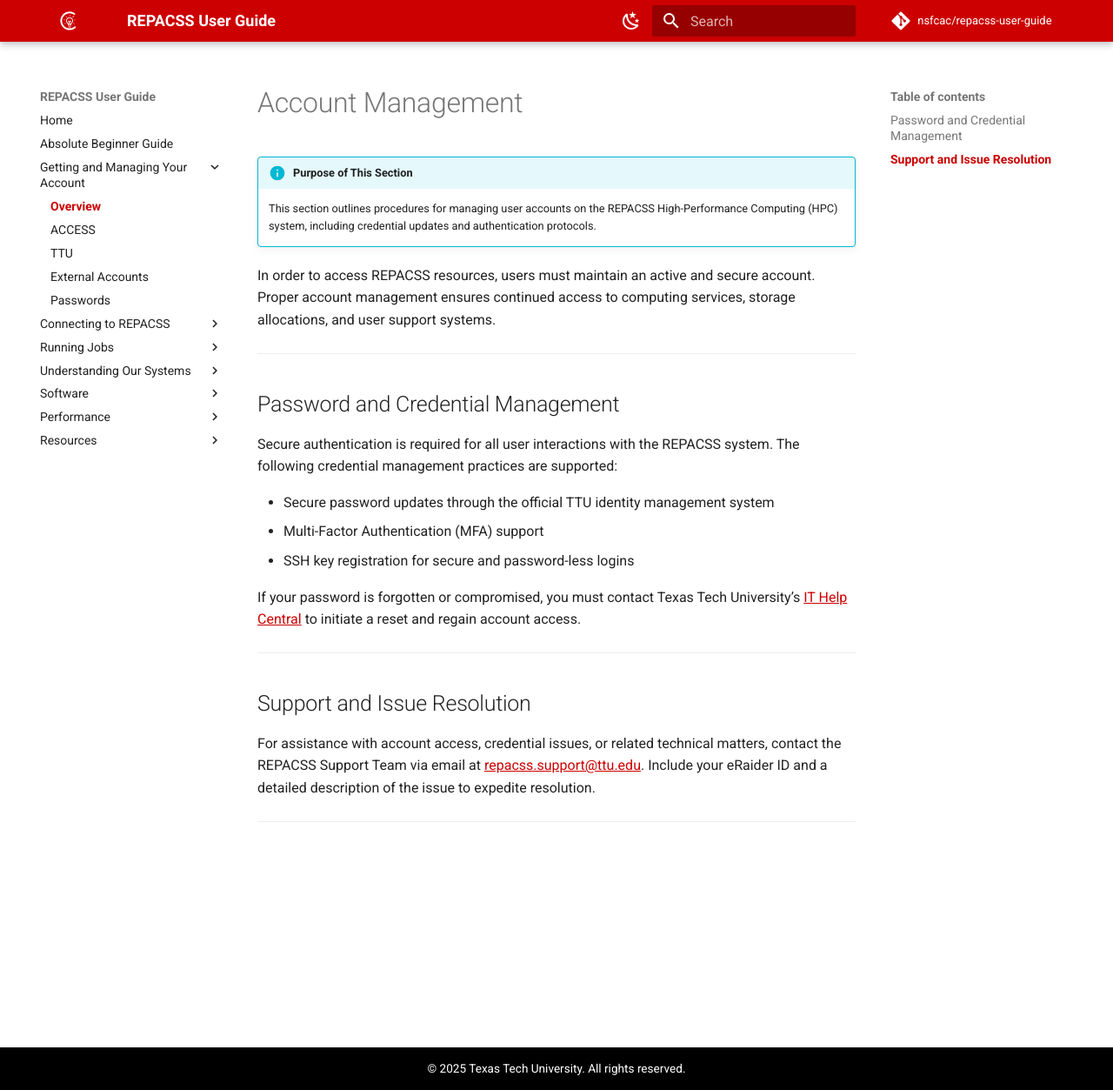
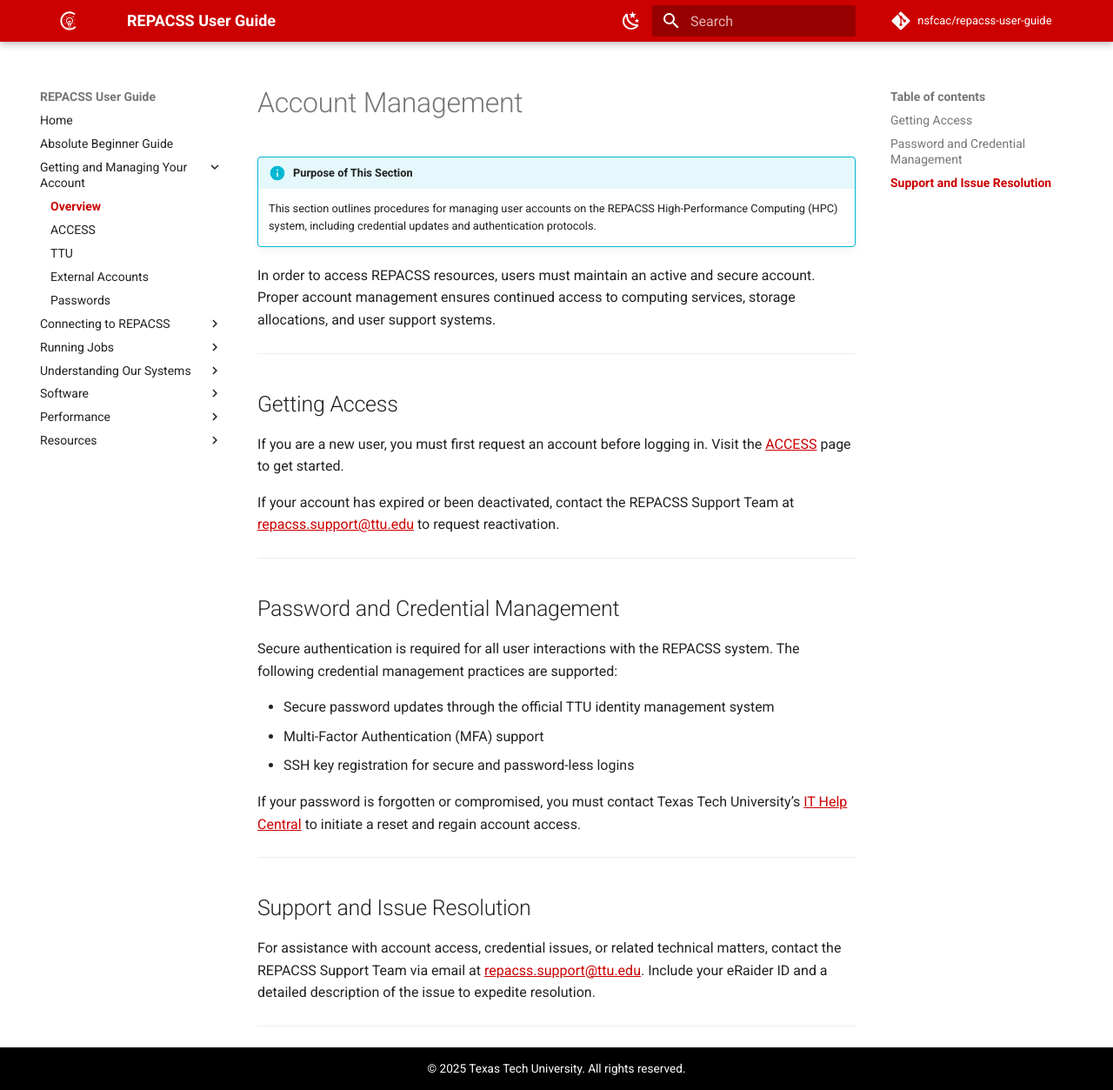
Before and after one commit to nsfcac/repacss-user-guide, an MkDocs documentation site: the page built from docs/account/index.md, in a window 1280 px wide and 1253 px high. Shown: the whole window at 87% size. Built offline with MkDocs 1.6.1 and Material for MkDocs 9.7.7, drawn with Linux system fonts in a browser that asks for light colours; comment, search, counter and statistics services are not loaded.

Commit message:
added getting access section -> new users had no starting point

```diff
--- a/docs/account/index.md
+++ b/docs/account/index.md
@@ -4,6 +4,13 @@
     This section outlines procedures for managing user accounts on the REPACSS High-Performance Computing (HPC) system, including credential updates and authentication protocols.
 
 In order to access REPACSS resources, users must maintain an active and secure account. Proper account management ensures continued access to computing services, storage allocations, and user support systems.
+
+---
+## Getting Access
+
+If you are a new user, you must first request an account before logging in. Visit the [ACCESS](account/access.md) page to get started.
+
+If your account has expired or been deactivated, contact the REPACSS Support Team at [repacss.support@ttu.edu](mailto:repacss.support@ttu.edu) to request reactivation.
 
 ---
 
```
